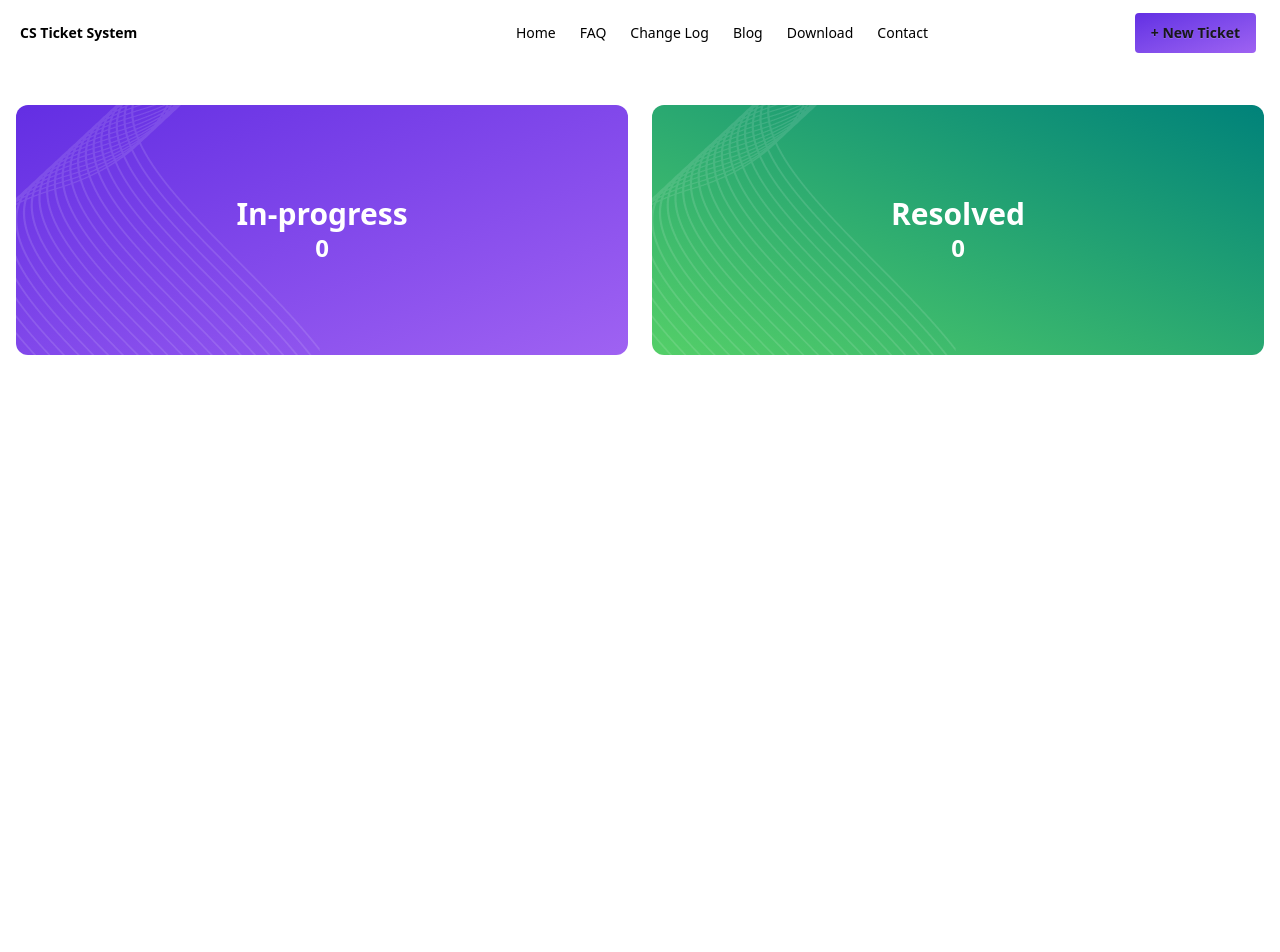
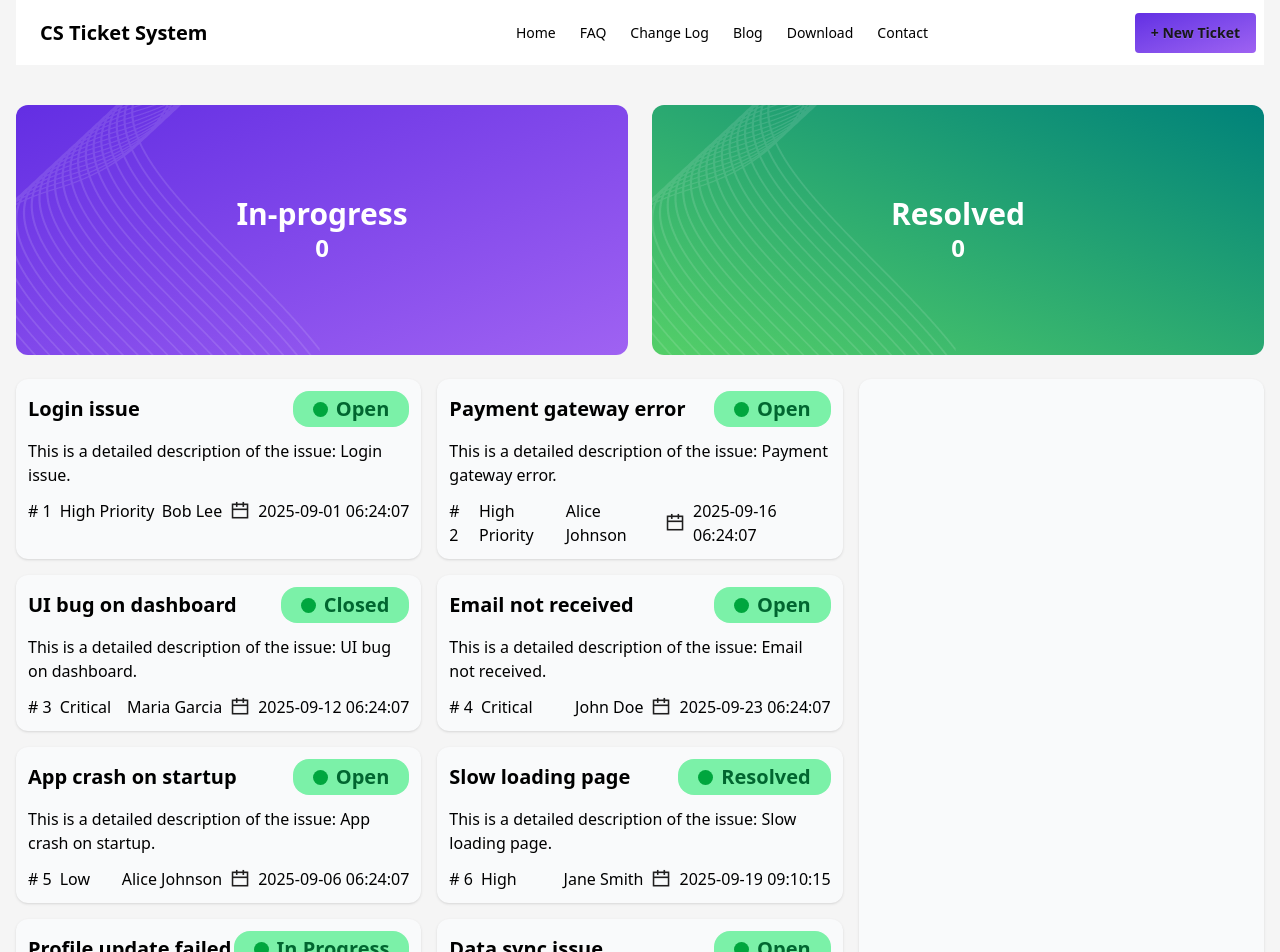
Before and after one commit to getSohelRana/customer-support-ticket, a React (Vite) app: page / in a window 1280 px wide. Shown: the top 952 px of the page. Before the commit the page ends 800 px from the top, so only its background shows below. Built offline with nearby package versions, Linux system fonts and the light colour scheme.

Commit message:
ticket jason data loaded and show their cards

```diff
--- /dev/null
+++ b/public/ticket.json
@@ -0,0 +1,92 @@
+[
+  {
+    "id": 1,
+    "title": "Login issue",
+    "description": "This is a detailed description of the issue: Login issue.",
+    "customer": "Bob Lee",
+    "priority": "High Priority",
+    "status": "Open",
+    "createdAt": "2025-09-01 06:24:07"
+  },
+  {
+    "id": 2,
+    "title": "Payment gateway error",
+    "description": "This is a detailed description of the issue: Payment gateway error.",
+    "customer": "Alice Johnson",
+    "priority": "High Priority",
+    "status": "Open",
+    "createdAt": "2025-09-16 06:24:07"
+  },
+  {
+    "id": 3,
+    "title": "UI bug on dashboard",
+    "description": "This is a detailed description of the issue: UI bug on dashboard.",
+    "customer": "Maria Garcia",
+    "priority": "Critical",
+    "status": "Closed",
+    "createdAt": "2025-09-12 06:24:07"
+  },
+  {
+    "id": 4,
+    "title": "Email not received",
+    "description": "This is a detailed description of the issue: Email not received.",
+    "customer": "John Doe",
+    "priority": "Critical",
+    "status": "Open",
+    "createdAt": "2025-09-23 06:24:07"
+  },
+  {
+    "id": 5,
+    "title": "App crash on startup",
+    "description": "This is a detailed description of the issue: App crash on startup.",
+    "customer": "Alice Johnson",
+    "priority": "Low",
+    "status": "Open",
+    "createdAt": "2025-09-06 06:24:07"
+  },
+  {
+    "id": 6,
+    "title": "Slow loading page",
+    "description": "This is a detailed description of the issue: Slow loading page.",
+    "customer": "Jane Smith",
+    "priority": "High",
+    "status": "Resolved",
+    "createdAt": "2025-09-19 09:10:15"
+  },
+  {
+    "id": 7,
+    "title": "Profile update failed",
+    "description": "This is a detailed description of the issue: Profile update failed.",
+    "customer": "Maria Garcia",
+    "priority": "Medium",
+    "status": "In Progress",
+    "createdAt": "2025-09-08 14:32:55"
+  },
+  {
+    "id": 8,
+    "title": "Data sync issue",
+    "description": "This is a detailed description of the issue: Data sync issue.",
+    "customer": "John Doe",
+    "priority": "Critical",
+    "status": "Open",
+    "createdAt": "2025-09-20 18:44:22"
+  },
+  {
+    "id": 9,
+    "title": "Notification not showing",
+    "description": "This is a detailed description of the issue: Notification not showing.",
+    "customer": "Bob Lee",
+    "priority": "Low",
+    "status": "Closed",
+    "createdAt": "2025-09-10 11:25:48"
+  },
+  {
+    "id": 10,
+    "title": "Password reset problem",
+    "description": "This is a detailed description of the issue: Password reset problem.",
+    "customer": "Jane Smith",
+    "priority": "High",
+    "status": "In Progress",
+    "createdAt": "2025-09-22 07:15:37"
+  }
+]
--- a/src/App.jsx
+++ b/src/App.jsx
@@ -1,14 +1,31 @@
 import Navar from './components/Navbar/Navar'
 import './App.css'
 import Banner from './components/Navbar/banner/Banner'
+import IssueCard from './components/issueCard/IssueCard'
+import TaskStatus from './components/taskStatus/TaskStatus'
+import { Suspense } from 'react'
+
+const fetchTicket = async() => {
+  const res = await fetch('./ticket.json')
+  return res.json()
+}
 
 function App() {
-
+  const ticketPromise = fetchTicket()
 
   return (
     <>
       <Navar></Navar>
       <Banner></Banner>
+
+      <Suspense fallback = {<div className="flex justify-center items-center h-screen w-screen fixed top-0 left-0 bg-blue bg-opacity-10 z-50">
+            <span className="loading loading-spinner text-warning"></span>
+          </div>}>
+        <IssueCard ticketPromise = {ticketPromise}></IssueCard>
+      </Suspense>
+      <TaskStatus>
+
+      </TaskStatus>
     </>
   )
 }
--- a/src/components/Navbar/Navar.jsx
+++ b/src/components/Navbar/Navar.jsx
@@ -3,10 +3,10 @@ import React from 'react';
 const Navar = () => {
     return (
         <div>
-            <div className="navbar">
+            <div className="navbar bg-white ">
                 <div className="navbar-start">
                     <div className="dropdown">
-                    <div tabIndex={0} role="button" className=" -ml-4 btn btn-ghost lg:hidden">
+                    <div tabIndex={0} role="button" className=" -ml-4 -lg:ml-0 btn btn-ghost lg:hidden">
                         <svg xmlns="http://www.w3.org/2000/svg" className="h-5 w-5" fill="none" viewBox="0 0 24 24" stroke="currentColor"> <path strokeLinecap="round" strokeLinejoin="round" strokeWidth="2" d="M4 6h16M4 12h8m-8 6h16" /> </svg>
                     </div>
                     <ul
@@ -20,7 +20,7 @@ const Navar = () => {
                         <li><a>Contact</a></li>
                     </ul>
                     </div>
-                    <a className="btn bg-white shadow-none border-0 text-black -ml-5 text-sm">CS Ticket System</a>
+                    <a className="btn bg-white shadow-none border-0 text-black -ml-5 text-sm lg:text-xl lg:ml-0">CS Ticket System</a>
                 </div>
                 <div className="navbar-end  w-full hidden lg:flex">
                     <ul className="menu menu-horizontal">
--- /dev/null
+++ b/src/components/ShowTicketCards/ShowTickets.jsx
@@ -0,0 +1,35 @@
+import React  from 'react';
+import calendarIcon from '../../assets/calendar.png';
+const ShowTickets = ({ ticket }) => {
+    console.log(ticket)
+
+    return (
+
+        <div className='shadow-sm p-3 rounded-xl bg-gray-50'>
+            <div className='flex justify-between items-center'>
+                <div>
+                    <h2 className='font-semibold text-[20px]'>{ticket.title}</h2>
+                </div>
+                <div className='bg-green-300 px-5 py-1 rounded-2xl flex items-center gap-2 text-xl font-semibold text-green-800'>
+                    <span className='bg-green-600 w-[15px] h-[15px] rounded-full'> </span>
+                    <p >{ticket.status}</p>
+                </div>
+            </div>
+            <p className='my-3'>{ticket.description}</p>
+            <div className='flex justify-between items-center'>
+                <div className='flex items-center gap-2'>
+                    <p># <span>{ticket.id}</span></p>
+                    <p >{ticket.priority}</p>
+                </div>
+                <div className='flex items-center gap-2'>
+                    <p>{ticket.customer}</p>
+                    <img className='w-[20px] h-[20px]' src={calendarIcon} alt="" />
+                    <p> {ticket.createdAt}</p>
+                </div>
+            </div>
+        </div>
+
+    )
+};
+
+export default ShowTickets;
--- /dev/null
+++ b/src/components/issueCard/IssueCard.jsx
@@ -0,0 +1,21 @@
+import React, { use } from 'react';
+import ShowTickets from '../ShowTicketCards/ShowTickets';
+const IssueCard = ({ ticketPromise }) => {
+    const ticketData = use(ticketPromise);
+    console.log(ticketData)
+    return (
+
+        <div className="grid grid-cols-1 lg:grid-cols-3 gap-4 mt-6">
+            <div className="grid grid-cols-1 md:grid-cols-2 gap-4 lg:col-span-2">
+               {
+                ticketData.map((ticket, idx) => <ShowTickets key={idx} ticket={ticket}></ShowTickets>)
+               }
+            </div>
+            <div className="bg-gray-50 p-4 rounded-xl shadow">
+
+            </div>
+        </div>
+    );
+};
+
+export default IssueCard;
--- /dev/null
+++ b/src/components/taskStatus/TaskStatus.jsx
@@ -0,0 +1,11 @@
+import React from 'react';
+
+const TaskStatus = () => {
+    return (
+        <div>
+
+        </div>
+    );
+};
+
+export default TaskStatus;
--- a/src/index.css
+++ b/src/index.css
@@ -1,4 +1,4 @@
 :root {
   color: rgba(0, 0, 0, 1);
-  background-color: #ffffff;
+  background-color: #f5f5f5;
 }
```
Also changed, not shown: src/assets/calendar.png (added).
